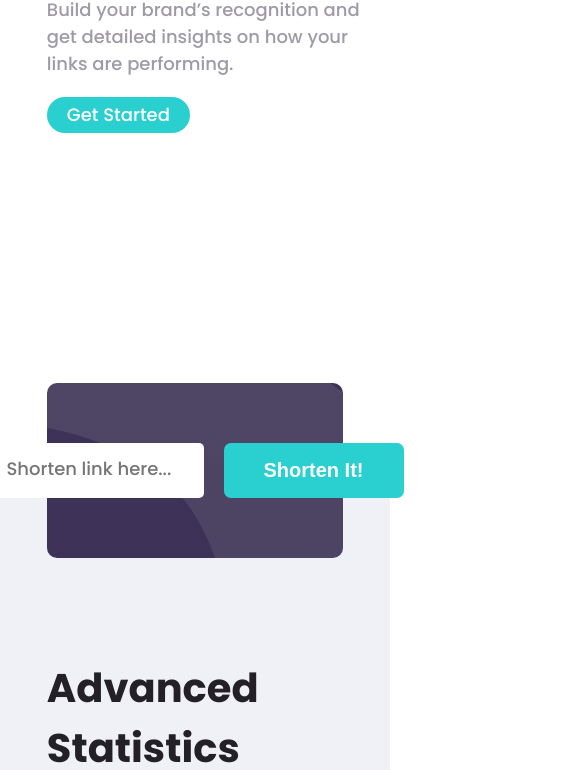
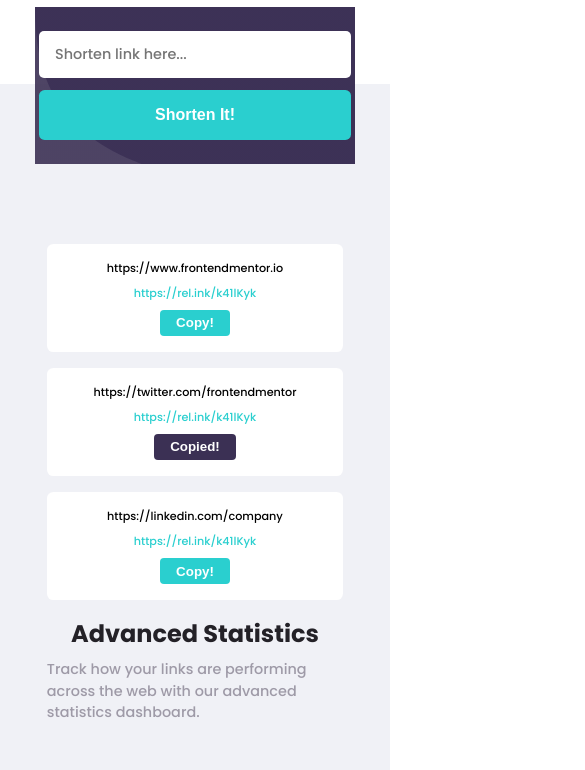
Before and after one commit to debowale1/url-shortner, a website: page index.html in a window 390 px wide. Shown: the part 601-1371 px from the top of the page, 585 px wide, since content can reach past the window. Drawn offline with Linux system fonts and the light colour scheme.

Commit message:
added url shortened section and fix responsive issues

```diff
--- a/index.html
+++ b/index.html
@@ -51,6 +51,26 @@
     </form>
   </section>
   <section class="statistics">
+    <div class="statisctics__links">
+      <div class="statistics__link">
+        <div class="statistics__link--text">https://www.frontendmentor.io</div>
+        <div class="statistics__link--shortened">https://rel.ink/k41lKyk</div>
+
+        <button class="btn btn--primary btn--copy">Copy!</button>
+      </div>
+      <div class="statistics__link">
+        <div class="statistics__link--text">https://twitter.com/frontendmentor</div>
+        <div class="statistics__link--shortened">https://rel.ink/k41lKyk</div>
+
+        <button class="btn btn--secondary btn--copy">Copied!</button>
+      </div>
+      <div class="statistics__link">
+        <div class="statistics__link--text">https://linkedin.com/company</div>
+        <div class="statistics__link--shortened">https://rel.ink/k41lKyk</div>
+
+        <button class="btn btn--primary btn--copy">Copy!</button>
+      </div>
+    </div>
     <div class="statistics__title">
       <h2 class="heading-secondary">Advanced Statistics</h2>
       <p class="paragraph">Track how your links are performing across the web with our
@@ -146,7 +166,7 @@
 
   <div class="attribution">
     Challenge by <a href="https://www.frontendmentor.io?ref=challenge" target="_blank">Frontend Mentor</a>.
-    Coded by <a href="#">Your Name Here</a>.
+    Coded by <a href="https://twitter.com/woundeddev">@woundedDev</a>.
   </div>
 </body>
 </html>
--- a/sass/_components.scss
+++ b/sass/_components.scss
@@ -10,15 +10,15 @@
     list-style: none;
     margin-right: auto;
     display: flex;
-    @media (max-width: $bp-small) {
-      // display: none;
+    @media screen and (max-width: 37.5rem) {
+      display: none;
     }
   }
 
   &__auth {
     list-style: none;
     display: flex;
-    @media (max-width: $bp-small) {
+    @media (max-width: 37.5rem) {
       display: none;
     }
   }
@@ -43,8 +43,9 @@
 .btn {
   text-decoration: none;
   display: inline-block;
-  &--primary {
-    background-color: var(--color-primary-1);
+  cursor: pointer;
+  &--primary,
+  &--secondary {
     color: #fff;
     padding: 0.7rem 2rem;
     border-radius: 50px;
@@ -57,6 +58,20 @@
     &:hover {
       transform: translateY(-3px);
     }
+  }
+
+  &--primary {
+    background-color: var(--color-primary-1);
+  }
+
+  &--secondary {
+    background-color: var(--color-primary-2);
+  }
+
+  &--copy {
+    border: none;
+    border-radius: 0.5rem;
+    font-weight: 700;
   }
 }
 
@@ -80,7 +95,7 @@
     display: flex;
     justify-content: center;
 
-    @media (max-width: $bp-small) {
+    @media (max-width: 37.5rem) {
       flex-direction: column;
     }
   }
@@ -92,7 +107,7 @@
     border-radius: 5px;
     outline: none;
     border: 0;
-    @media (max-width: $bp-small) {
+    @media screen and (max-width: 37.5rem) {
       margin-right: 0;
     }
     &::-webkit-input-placeholder {
@@ -111,7 +126,7 @@
     font-weight: 700;
     cursor: pointer;
 
-    @media (max-width: $bp-small) {
+    @media screen and (max-width: 37.5rem) {
       padding: 2rem 0;
       margin-top: 1.5rem;
     }
@@ -124,6 +139,43 @@
     flex-direction: column;
     align-items: center;
     margin-bottom: 10rem;
+  }
+
+  &__links {
+  }
+
+  &__link {
+    background-color: #fff;
+    margin-bottom: 2rem;
+    padding: 2rem 5rem;
+    border-radius: 0.8rem;
+    display: flex;
+    align-items: center;
+
+    @media screen and (max-width: 37.5rem) {
+      flex-direction: column;
+    }
+
+    &--text {
+      margin-right: auto;
+      @media screen and (max-width: 37.5rem) {
+        flex: 0 0 80%;
+        margin: 0;
+        font-size: 1.4rem;
+        margin-bottom: 1rem;
+      }
+    }
+
+    &--shortened {
+      margin-right: 3rem;
+      color: var(--color-primary-1);
+      @media screen and (max-width: 37.5rem) {
+        flex: 0 0 80%;
+        margin: 0;
+        font-size: 1.4rem;
+        margin-bottom: 1rem;
+      }
+    }
   }
 }
 ///////////////////////////////////
@@ -138,7 +190,7 @@
 
   &:not(:last-of-type) {
     margin-right: 3rem;
-    @media (max-width: $bp-small) {
+    @media screen and (max-width: 37.5rem) {
       margin-right: 0;
     }
 
@@ -153,7 +205,7 @@
       background-color: var(--color-primary-1);
     }
 
-    @media (max-width: $bp-small) {
+    @media screen and (max-width: 37.5rem) {
       &::before {
         display: none;
       }
@@ -172,7 +224,7 @@
     }
   }
 
-  @media (max-width: $bp-small) {
+  @media screen and (max-width: 37.5rem) {
     text-align: center;
   }
 
@@ -184,7 +236,7 @@
     position: absolute;
     top: -4rem;
 
-    @media (max-width: $bp-small) {
+    @media screen and (max-width: 37.5rem) {
       top: -1rem;
       left: 50%;
       transform: translate(-50%, -50%);
@@ -195,7 +247,7 @@
   }
   &--2 {
     margin-top: 6rem;
-    @media (max-width: $bp-small) {
+    @media screen and (max-width: 37.5rem) {
       margin-top: 12rem;
     }
   }
--- a/sass/_layouts.scss
+++ b/sass/_layouts.scss
@@ -45,7 +45,8 @@
   border-radius: 1rem;
   position: relative;
   z-index: 2;
-  @media (max-width: $bp-small) {
+  @media screen and (max-width: 37.5rem) {
+    width: 90%;
     background-image: linear-gradient(
         to right,
         hsla(257, 27%, 26%, 0.9),
@@ -73,7 +74,7 @@
 
 .row {
   display: flex;
-  @media (max-width: $bp-small) {
+  @media screen and (max-width: 37.5rem) {
     flex-direction: column;
   }
 }
@@ -91,7 +92,7 @@
   position: relative;
   text-align: center;
 
-  @media (max-width: $bp-small) {
+  @media screen and (max-width: 37.5rem) {
     background-image: linear-gradient(
         to right,
         hsla(257, 27%, 26%, 0.9),
@@ -108,7 +109,7 @@
   display: flex;
   justify-content: space-between;
 
-  @media (max-width: $bp-small) {
+  @media screen and (max-width: 37.5rem) {
     flex-direction: column;
     align-items: center;
     text-align: center;
@@ -150,7 +151,7 @@
     display: flex;
     justify-content: space-between;
 
-    @media (max-width: $bp-small) {
+    @media screen and (max-width: 37.5rem) {
       & > .footer__item {
         margin-right: 2rem;
       }
```
Also changed, not shown: sass/_base.scss (+4 -4 lines), css/styles.css.
